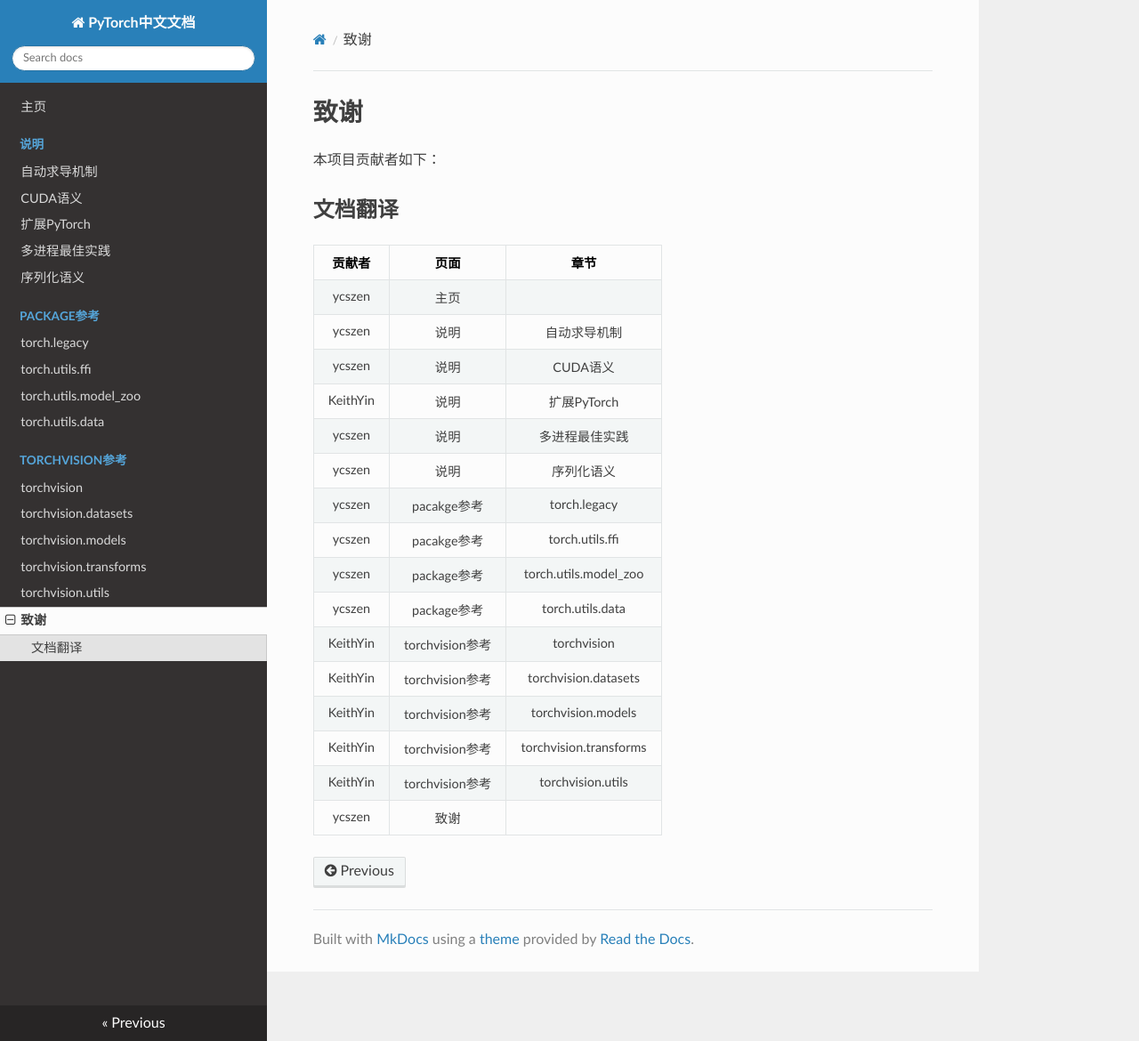
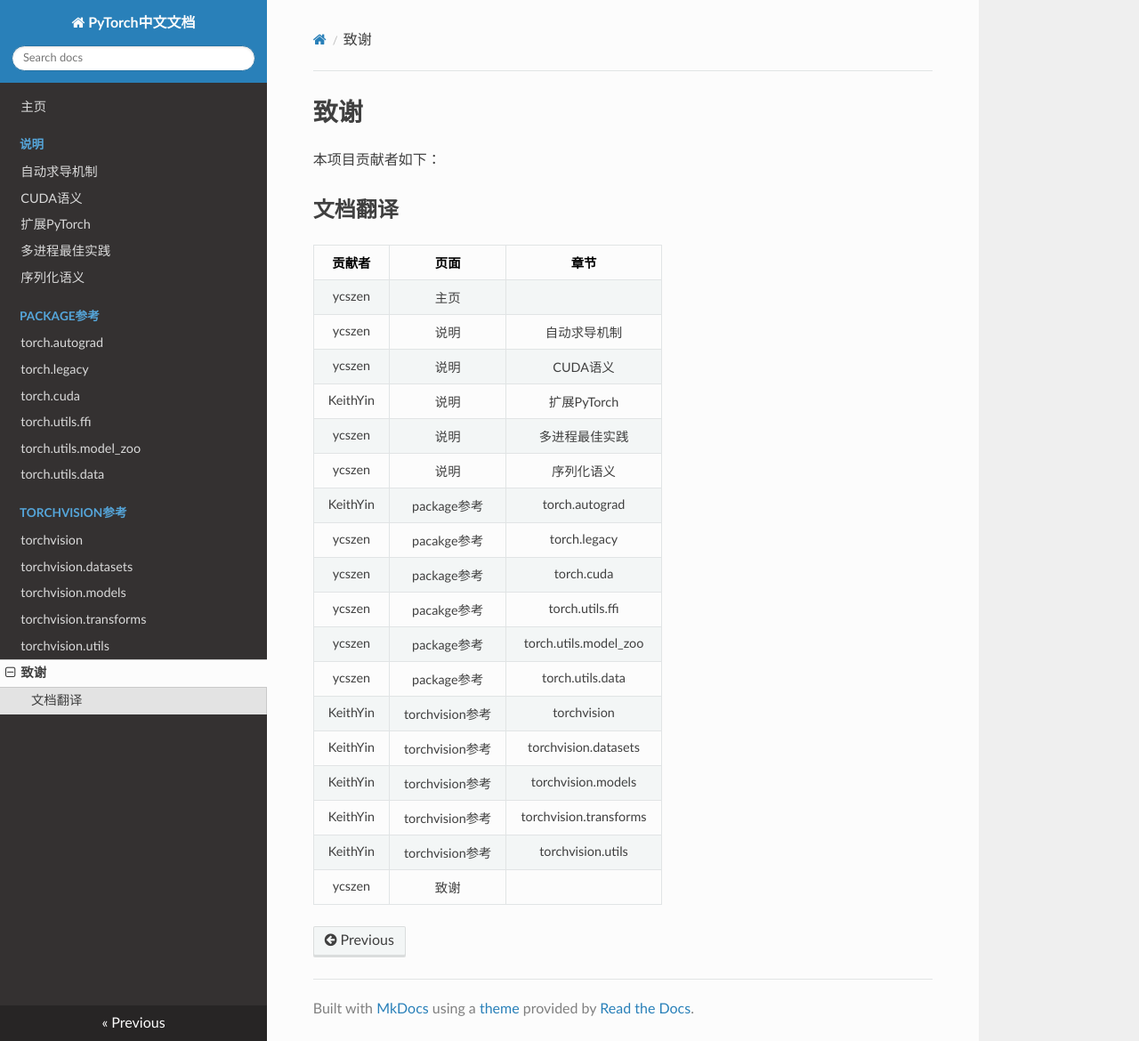
Before and after one commit to awfssv/pytorch-cn, an MkDocs documentation site: the page built from docs/acknowledgement.md, in a window 1280 px wide and 1170 px high. Shown: the whole window at 89% size. Built offline with MkDocs 1.6.1, drawn with Linux system fonts in a browser that asks for light colours; nearby versions of some CDN libraries; old or Windows-style settings are respelled for this version of MkDocs.

Commit message:
update cuda and autograd

```diff
--- a/docs/acknowledgement.md
+++ b/docs/acknowledgement.md
@@ -11,7 +11,9 @@
 |KeithYin|说明|扩展PyTorch|
 |ycszen|说明|多进程最佳实践|
 |ycszen|说明|序列化语义|
+|KeithYin|package参考|torch.autograd|
 |ycszen|pacakge参考|torch.legacy|
+|ycszen|package参考|torch.cuda|
 |ycszen|pacakge参考|torch.utils.ffi|
 |ycszen|package参考|torch.utils.model_zoo|
 |ycszen|package参考|torch.utils.data|
--- a/mkdocs.yml
+++ b/mkdocs.yml
@@ -6,7 +6,9 @@ pages:
 - [notes/extending.md, '说明', '扩展PyTorch']
 - [notes/multiprocessing.md, '说明', '多进程最佳实践']
 - [notes/serialization.md, '说明', '序列化语义']
+- [package_references/torch-autograd.md, 'PACKAGE参考', 'torch.autograd']
 - [package_references/legacy.md, 'PACKAGE参考', 'torch.legacy']
+- [package_references/torch-cuda.md, 'PACKAGE参考', 'torch.cuda']
 - [package_references/ffi.md, 'PACKAGE参考', 'torch.utils.ffi']
 - [package_references/model_zoo.md, 'PACKAGE参考', 'torch.utils.model_zoo']
 - [package_references/data.md, 'PACKAGE参考', 'torch.utils.data']
```
Also changed, not shown: README.md (+2 -2 lines), docs/index.md (+1 -0 lines).
